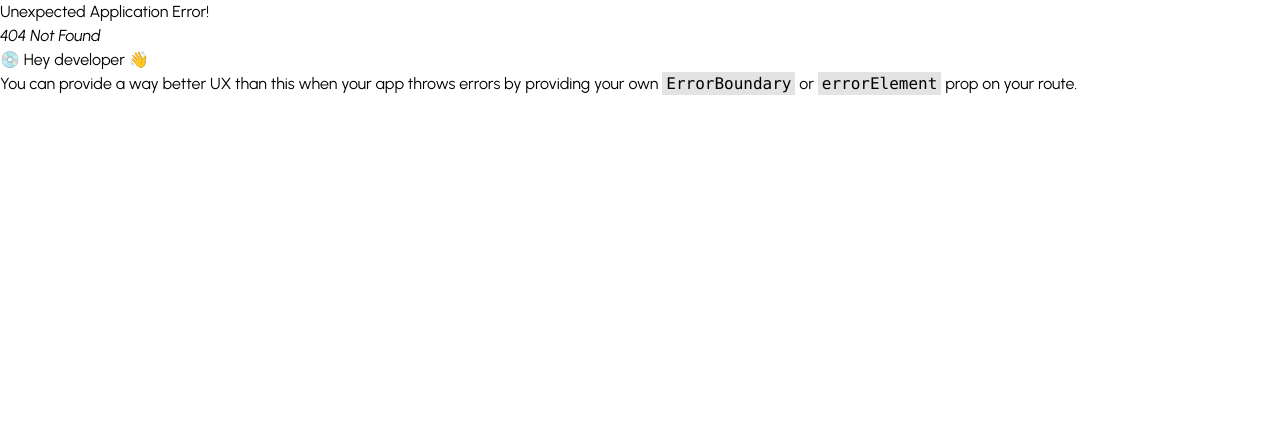
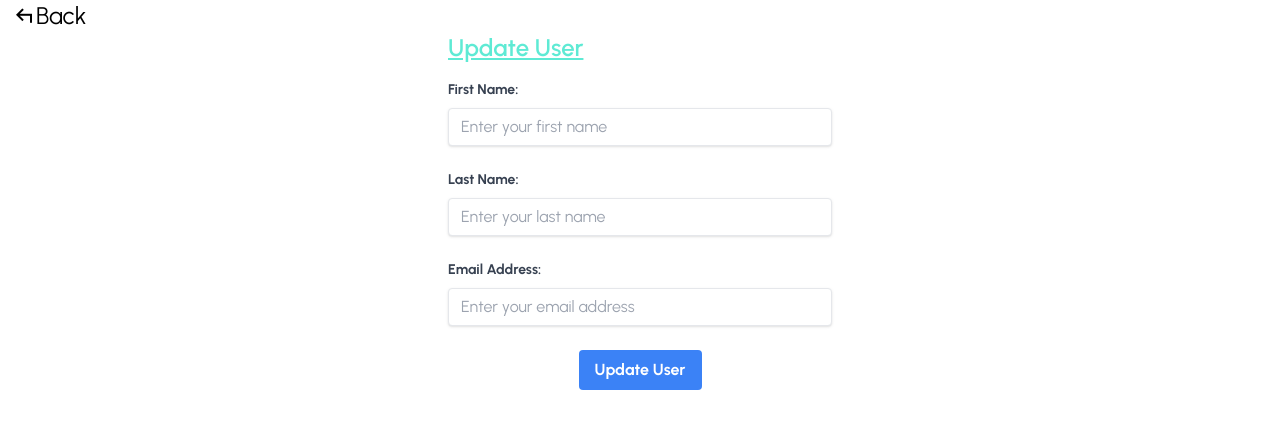
Before and after one commit to riturajmahapatra/crudAPP, a React (Vite) app in the folder Frontend/: page /edit/1 in a window 1280 px wide. Before the commit this address had no page. Shown: the top 428 px of the page. Built offline with nearby package versions, Linux system fonts and the light colour scheme; no server answers.

Commit message:
edit user connected

```diff
--- a/Frontend/src/components/Edit.jsx
+++ b/Frontend/src/components/Edit.jsx
@@ -1,12 +1,51 @@
-import { Link } from 'react-router-dom';
+import axios from 'axios';
+import { useEffect, useState } from 'react';
+import toast from 'react-hot-toast';
+import { Link, useNavigate, useParams } from 'react-router-dom';
 
 export const Edit = () => {
+  const navigate = useNavigate();
+  const users = {
+    fname: '',
+    lname: '',
+    email: '',
+  };
+  const [user, setUser] = useState(users);
+  const { id } = useParams();
+
+  const inputHandler = (e) => {
+    const { name, value } = e.target;
+    setUser({ ...user, [name]: value });
+    console.log(user);
+  };
+
+  const editData = async () => {
+    const response = await axios.get(`http://localhost:8000/api/getone/${id}`);
+    console.log(response);
+    setUser(response.data);
+  };
+
+  useEffect(() => {
+    editData();
+  }, [id]);
+
+  const submitForm = async (e) => {
+    e.preventDefault();
+    await axios
+      .put(`http://localhost:8000/api/update/${id}`, user)
+      .then((response) => {
+        toast.success(response.data.msg, { position: 'top-right' });
+        navigate('/');
+      })
+      .catch((error) => console.log(error));
+  };
+
   return (
     <div>
       <Link to="/" className="text-2xl p-3">
         <i className="ri-corner-up-left-line"></i>Back
       </Link>
-      <form className="w-full max-w-sm mx-auto">
+      <form className="w-full max-w-sm mx-auto" onSubmit={submitForm}>
         <h1 className="font-semibold text-2xl underline mb-4 text-teal-300">
           Update User
         </h1>
@@ -20,6 +59,8 @@ export const Edit = () => {
           <input
             type="text"
             id="fname"
+            onChange={inputHandler}
+            value={user.fname}
             name="fname"
             placeholder="Enter your first name"
             className="shadow appearance-none border rounded w-full py-2 px-3 text-gray-700 leading-tight focus:outline-none focus:shadow-outline"
@@ -35,6 +76,8 @@ export const Edit = () => {
           <input
             type="text"
             id="lname"
+            onChange={inputHandler}
+            value={user.lname}
             name="lname"
             placeholder="Enter your last name"
             className="shadow appearance-none border rounded w-full py-2 px-3 text-gray-700 leading-tight focus:outline-none focus:shadow-outline"
@@ -50,6 +93,8 @@ export const Edit = () => {
           <input
             type="email"
             id="email"
+            onChange={inputHandler}
+            value={user.email}
             name="email"
             placeholder="Enter your email address"
             className="shadow appearance-none border rounded w-full py-2 px-3 text-gray-700 leading-tight focus:outline-none focus:shadow-outline"
--- a/Frontend/src/components/UserList.jsx
+++ b/Frontend/src/components/UserList.jsx
@@ -75,9 +75,9 @@ export default function UserList() {
                     title="Edit User"
                     className="px-2 py-1 text-white bg-blue-500 rounded hover:bg-blue-700"
                   >
-                    <a href="/edit">
+                    <Link to={'/edit/' + user._id}>
                       <i className="ri-edit-box-line"></i>
-                    </a>
+                    </Link>
                   </button>
                 </td>
               </tr>
--- a/Frontend/src/main.jsx
+++ b/Frontend/src/main.jsx
@@ -22,7 +22,7 @@ const router = createBrowserRouter([
     element: <Add />,
   },
   {
-    path: '/edit',
+    path: '/edit/:id',
     element: <Edit />,
   },
 ]);
```
Also changed, not shown: 1 other file (tests, documents, lock files or other folders).
